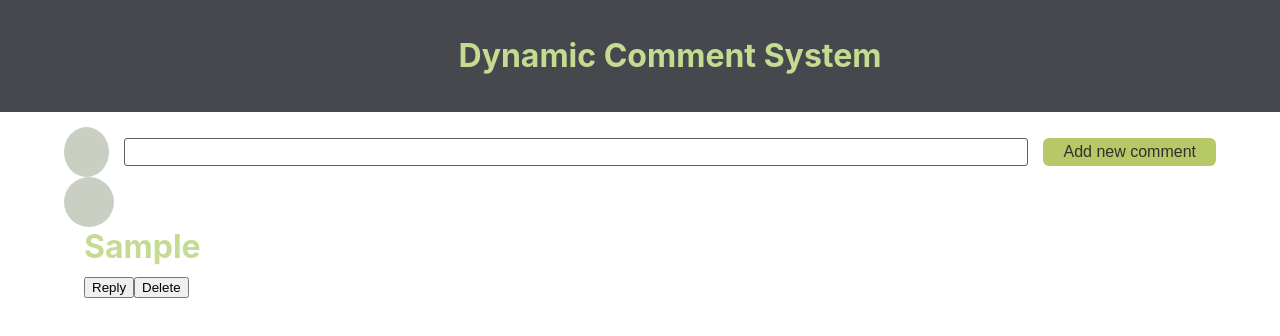
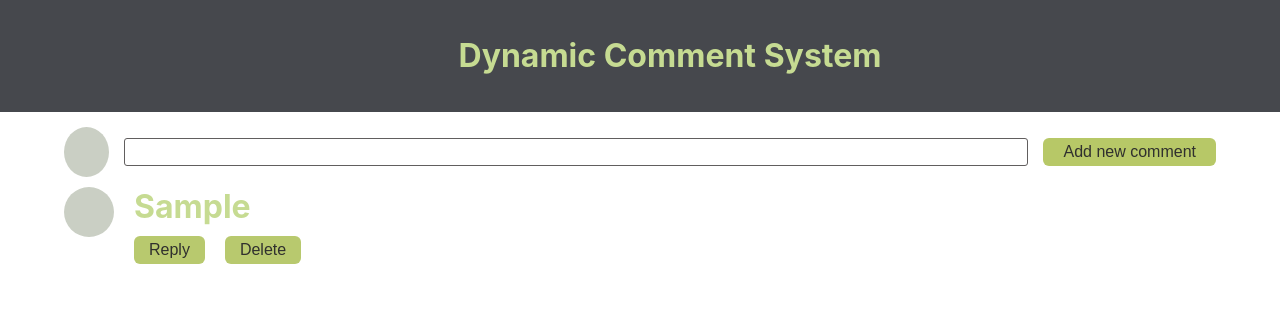
Before and after one commit to FarazIITK/murf_ai_round_one, a React (Create React App) app: page / in a window 1280 px wide. Both pictures are taken after typing "Sample" into the empty fields and a click on the button "Add new comment". Shown: the top 336 px of the page. Built offline with nearby package versions, Linux system fonts and the light colour scheme.

Commit message:
Used reusable class styles

```diff
--- a/src/Components/Comment.tsx
+++ b/src/Components/Comment.tsx
@@ -56,6 +56,7 @@ const Comment = (props: IProp) => {
 
   return (
     <div className="comment">
+      <div className="comment-parent">
         <div className="comment-icon">
           <div className="user-icon" />
         </div>
@@ -63,7 +64,7 @@ const Comment = (props: IProp) => {
           <div className="comment-text">
             <h1>{comment.commentText}</h1>
           </div>
-        <div className="comment-buttons">
+          <div className="paired-buttons">
             <button onClick={replyButtonHandler}>
               Reply
             </button>
@@ -72,7 +73,9 @@ const Comment = (props: IProp) => {
             </button>
           </div>
         </div>
+      </div>
 
+      <div className="comment-reply">
         {isDisplayReplyComponentVisible && (
           <Reply
             comment={comment}
@@ -85,9 +88,11 @@ const Comment = (props: IProp) => {
             }
           />
         )}
+      </div>
+
       {comment.childrens.map((currChild) => {
         return (
-          <h3 style={{ padding: '30px' }}>
+          <h3 style={{ paddingLeft: '70px' }}>
             <Comment
               key={currChild.id}
               comment={currChild}
```
Lines whose indentation alone changed are shown as unchanged.
